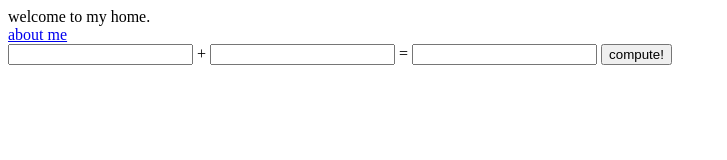
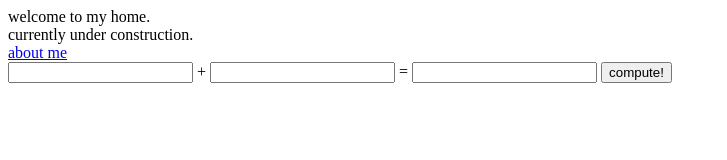
Before and after one commit to professorcode120/professorcode120.github.io, a plain HTML site: page index.html in a window 1280 px wide. Shown: the whole page, without its empty margins (0-727 px from the left). Drawn offline with Linux system fonts and the light colour scheme.

Commit message:
under construction

```diff
--- a/index.html
+++ b/index.html
@@ -2,8 +2,14 @@
 	<head>
 		<title>home</title>
 	</head>
+
+	<script>
+
+	</script>
 	<body>
 		welcome to my home.
+		<br>
+		currently under construction.
 		<br>
 
 		<a href="/aboutme.html">about me</a>
```
